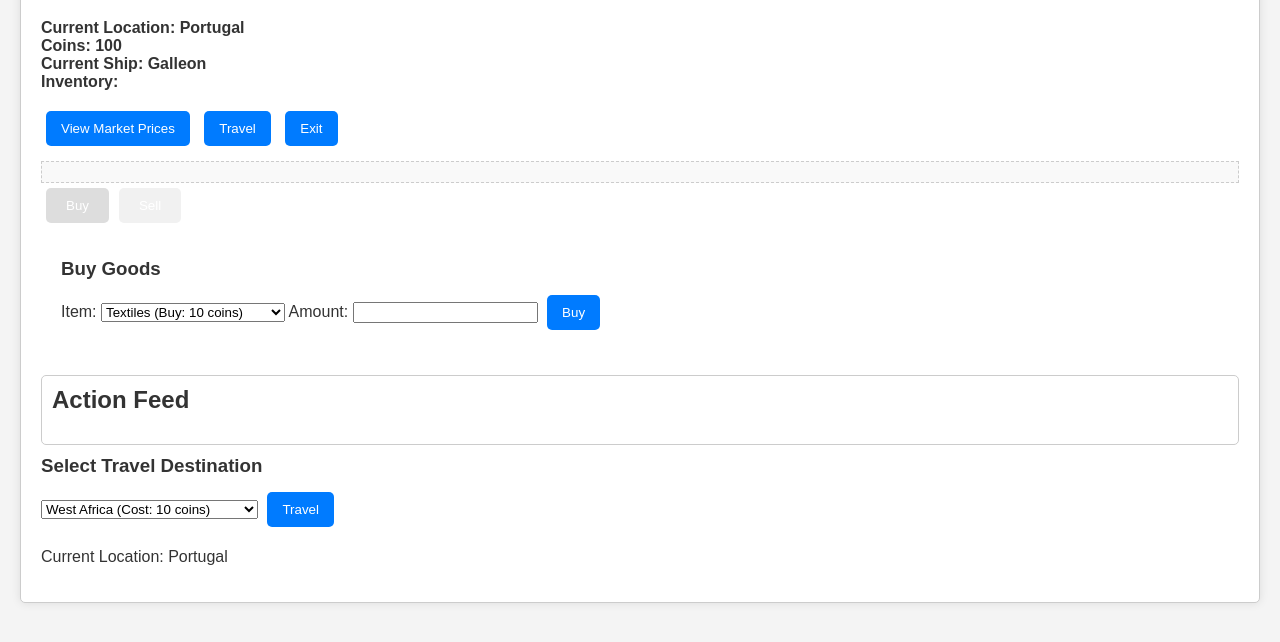
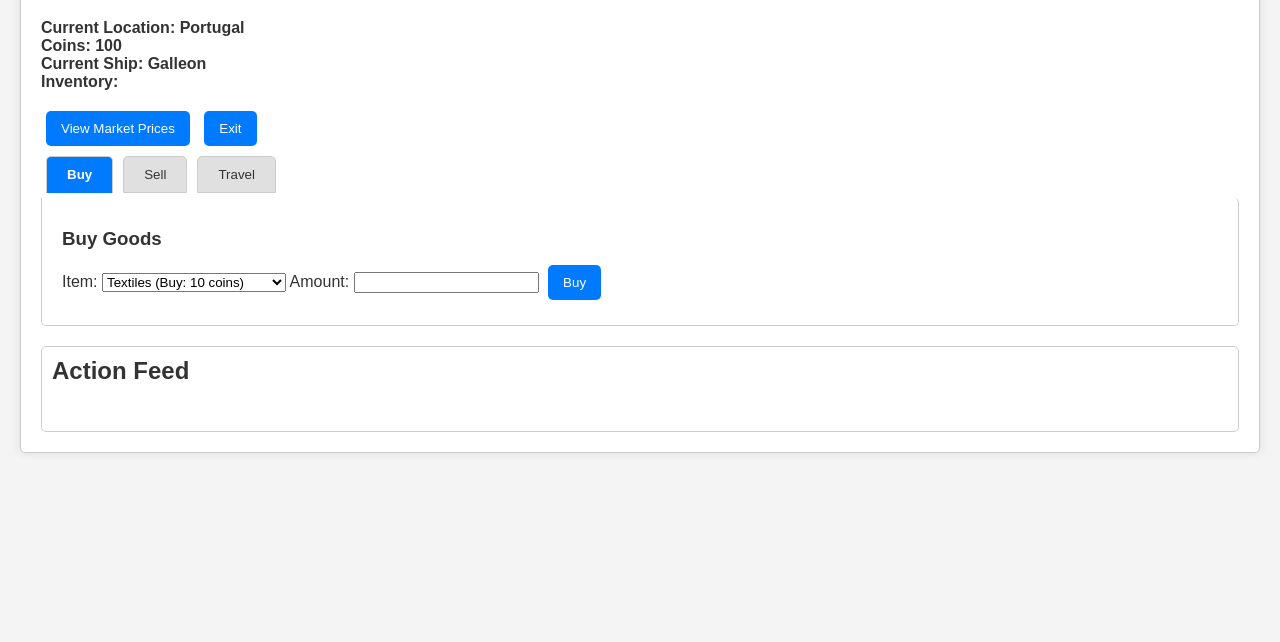
Before and after one commit to rebanto/maritime-merchants, a plain HTML site: page index.html in a window 1280 px wide. Both pictures are taken after a click on the button "Buy". Shown: the part 102-744 px from the top of the page. Drawn offline with Linux system fonts and the light colour scheme.

Commit message:
travel functionality done

```diff
--- a/index.html
+++ b/index.html
@@ -16,14 +16,13 @@
             <div id="inventory">Inventory: Empty</div>
         </div>
         <button onclick="showMarketPricesPopup()">View Market Prices</button>
-        <button onclick="travel()">Travel</button>
         <button onclick="exitGame()">Exit</button>
-        <div id="output"></div>
 
         <div id="market-section">
             <div class="tabs">
-                <button id="buy-tab" class="tab-button active">Buy</button>
-                <button id="sell-tab" class="tab-button">Sell</button>
+                <button id="buy-tab" class="tab-button active" onclick="showTab('buy')">Buy</button>
+                <button id="sell-tab" class="tab-button" onclick="showTab('sell')">Sell</button>
+                <button id="travel-tab" class="tab-button" onclick="showTab('travel')">Travel</button>
             </div>
 
             <div id="buy-section" class="tab-content">
@@ -47,6 +46,13 @@
                 <input type="number" id="sell-amount" min="1">
                 <button id="sell-button">Sell</button>
             </div>
+
+            <!-- Travel Section (Will show when Travel tab is active) -->
+            <div id="travel-section" class="tab-content" style="display: none;">
+                <label for="travel-destination">Choose Destination:</label>
+                <select id="travel-destination"></select>
+                <button id="travel-button" onclick="travelToDestination()">Travel</button>
+            </div>
         </div>
 
     <!-- Feed Section -->
@@ -64,13 +70,6 @@
         </div>
     </div>
 
-    <div>
-        <h3>Select Travel Destination</h3>
-        <select id="travel-destination"></select>
-        <button id="travel-button">Travel</button>
-        <p id="current-location">Current Location: Portugal</p> <!-- Initially set to Portugal -->
-    </div>
-
     <script src="script.js"></script>
 </body>
 </html>
--- a/script.js
+++ b/script.js
@@ -135,17 +135,18 @@ const travelCosts = {
     }
 };
 
-// log actions to the feed
 function logAction(action) {
     const feed = document.getElementById('action-feed');
     const newAction = document.createElement('li');
     newAction.innerText = action;
-    feed.appendChild(newAction);
+    feed.insertBefore(newAction, feed.firstChild); // add at top
 }
+
 
 // update the UI status
 function updateStatus() {
     document.getElementById('coins').innerText = `Coins: ${coins}`;
+    document.getElementById('current-location').innerText = `Current Location: ${currentLocation}`;
     document.getElementById('inventory').innerText = `Inventory: ${inventory.length ? inventory.join(', ') : 'Empty'}`;
 }
 
@@ -166,7 +167,6 @@ function updateBuyOptions() {
         }
     });
 
-    // If no options are available, notify the player
     if (buyItemSelect.options.length === 0) {
         buyItemSelect.innerHTML = `<option disabled>No goods available to buy</option>`;
     }
@@ -200,7 +200,6 @@ function buyGoods() {
 
     const itemPrice = goodsPrices[currentLocation][buyItem].buy;
     if (itemPrice !== null && coins >= itemPrice * buyAmount) {
-        // Deduct coins and add to inventory
         coins -= itemPrice * buyAmount;
         for (let i = 0; i < buyAmount; i++) {
             inventory.push(buyItem);
@@ -224,7 +223,6 @@ function sellGoods() {
         const itemCount = inventory.filter(item => item === sellItem).length;
 
         if (itemCount >= sellAmount) {
-            // Remove from inventory and add coins
             for (let i = 0; i < sellAmount; i++) {
                 inventory.splice(inventory.indexOf(sellItem), 1);
             }
@@ -239,39 +237,52 @@ function sellGoods() {
     }
 }
 
-// event listeners for button clicks
-document.getElementById("buy-button").addEventListener('click', buyGoods);
-document.getElementById("sell-button").addEventListener('click', sellGoods);
-
 // Tab switching functionality
 document.getElementById("buy-tab").addEventListener('click', function() {
-    document.getElementById("buy-section").style.display = "block";
-    document.getElementById("sell-section").style.display = "none";
-    document.getElementById("buy-tab").classList.add('active');
-    document.getElementById("sell-tab").classList.remove('active');
+    switchTab("buy");
 });
 
 document.getElementById("sell-tab").addEventListener('click', function() {
-    document.getElementById("buy-section").style.display = "none";
-    document.getElementById("sell-section").style.display = "block";
-    document.getElementById("sell-tab").classList.add('active');
-    document.getElementById("buy-tab").classList.remove('active');
+    switchTab("sell");
 });
 
-// travel between locations
-function travel() {
-    const output = document.getElementById('output');
-    const previousLocation = currentLocation;
-    currentLocation = (currentLocation === "Portugal") ? "West Africa" : "Portugal"; // For simplicity, toggling locations for now
-    output.innerText = `You have traveled to ${currentLocation}.`;
-    logAction(`Traveled from ${previousLocation} to ${currentLocation}.`);
+document.getElementById("travel-tab").addEventListener('click', function() {
+    switchTab("travel");
+});
 
-    // Update the UI to reflect the new location
-    document.getElementById('current-location').innerText = `Current Location: ${currentLocation}`;
+function switchTab(tab) {
+    // hide all sections
+    document.getElementById("buy-section").style.display = "none";
+    document.getElementById("sell-section").style.display = "none";
+    document.getElementById("travel-section").style.display = "none";
 
-    updateStatus();
+    // remove active class from all tabs
+    document.getElementById("buy-tab").classList.remove('active');
+    document.getElementById("sell-tab").classList.remove('active');
+    document.getElementById("travel-tab").classList.remove('active');
+
+    // show the selected section and add active class to the selected tab
+    if (tab === "buy") {
+        document.getElementById("buy-section").style.display = "block";
+        document.getElementById("buy-tab").classList.add('active');
+    } else if (tab === "sell") {
+        document.getElementById("sell-section").style.display = "block";
+        document.getElementById("sell-tab").classList.add('active');
+    } else if (tab === "travel") {
+        document.getElementById("travel-section").style.display = "block";
+        document.getElementById("travel-tab").classList.add('active');
+    }
 }
 
+document.addEventListener('DOMContentLoaded', function() {
+    // hide all sections in beginning
+    document.getElementById('buy-section').style.display = 'none';
+    document.getElementById('sell-section').style.display = 'none';
+    document.getElementById('travel-section').style.display = 'none';
+    document.getElementById('buy-tab').classList.remove('active');
+    document.getElementById('sell-tab').classList.remove('active');
+    document.getElementById('travel-tab').classList.remove('active');
+});
 
 // show all market prices in a popup
 function showMarketPricesPopup() {
@@ -314,74 +325,62 @@ function buildMarketPricesTables() {
     return itemTablesHTML;
 }
 
-// Update the UI with the travel options based on current location
+// update the travel destinations based on the current location
 function updateTravelOptions() {
-    const travelSelect = document.getElementById('travel-destination');
-    const availableDestinations = Object.keys(travelCosts[currentLocation]);
+    const travelDestinationSelect = document.getElementById('travel-destination');
+    travelDestinationSelect.innerHTML = ''; // Clear existing options
 
-    travelSelect.innerHTML = ''; // Clear previous options
+    const destinations = Object.keys(travelCosts[currentLocation]);
 
-    availableDestinations.forEach(destination => {
-        const cost = travelCosts[currentLocation][destination];
+    destinations.forEach(destination => {
         const option = document.createElement('option');
         option.value = destination;
-        option.innerText = `${destination} (Cost: ${cost} coins)`;
-        travelSelect.appendChild(option);
+        option.innerText = destination;
+        travelDestinationSelect.appendChild(option);
     });
+}
 
-    // If no options available, notify the user
-    if (travelSelect.options.length === 0) {
-        travelSelect.innerHTML = `<option disabled>No destinations available</option>`;
+// handle traveling to the selected destination
+function travelToDestination() {
+    const destination = document.getElementById('travel-destination').value;
+
+    if (!destination) {
+        alert('Please select a destination');
+        return;
+    }
+
+    const travelCost = travelCosts[currentLocation][destination];
+
+    if (coins >= travelCost) {
+        coins -= travelCost;
+        logAction(`Traveled from ${currentLocation} to ${destination} for ${travelCost} coins.`);
+        currentLocation = destination;
+        updateStatus();
+        updateTravelOptions()
+    } else {
+        alert('Invalid location.');
     }
 }
 
-// Travel to a selected location
-function travel() {
-    const travelSelect = document.getElementById('travel-destination');
-    const selectedDestination = travelSelect.value;
-
-    if (!selectedDestination) return; // Ensure a destination is selected
-
-    const travelCost = travelCosts[currentLocation][selectedDestination];
-
-    if (coins >= travelCost) {
-        // Deduct travel cost and update location
-        coins -= travelCost;
-        const previousLocation = currentLocation;
-        currentLocation = selectedDestination;
-
-        logAction(`Traveled from ${previousLocation} to ${currentLocation} for ${travelCost} coins.`);
-        updateStatus();
-        document.getElementById('current-location').innerText = `Current Location: ${currentLocation}`;
-
-        updateTravelOptions(); // Update travel options based on the new location
-    } else {
-        logAction(`Not enough coins to travel to ${selectedDestination}.`);
-    }
-}
-
-// Update the status area with current information
+// update top area
 function updateStatus() {
     document.getElementById('coins').innerText = `Coins: ${coins}`;
     document.getElementById('current-ship').innerText = `Current Ship: ${currentShip}`;
+    document.getElementById('current-location').innerText = `Current Location: ${currentLocation}`;
     document.getElementById('inventory').innerText = `Inventory: ${inventory.join(', ')}`;
 }
 
-// Log actions to the feed
-function logAction(message) {
+// log actions to the feed
+function logAction(action) {
     const feed = document.getElementById('action-feed');
     const newAction = document.createElement('li');
-    newAction.innerText = message;
-    feed.appendChild(newAction);
+    newAction.innerText = action;
+    feed.insertBefore(newAction, feed.firstChild); // insert at top
 }
 
-// Event listener for travel button
-document.getElementById("travel-button").addEventListener('click', travel);
-
-// Initialize travel options and update UI on page load
+// init game UI
+updateStatus();
 updateTravelOptions();
-
-// Initialize game UI
-updateStatus();
 updateBuyOptions();
 updateSellOptions();
+showTab('buy');
--- a/styles.css
+++ b/styles.css
@@ -72,6 +72,8 @@ button:hover {
 #action-feed {
     list-style-type: none;
     padding: 0;
+    max-height: 200px;
+    overflow-y: auto;
 }
 
 #action-feed li {
@@ -143,18 +145,32 @@ h3 {
 .tab-button {
     padding: 10px 20px;
     cursor: pointer;
-    border: none;
-    background-color: #f1f1f1;
+    border: 1px solid #ccc;
+    background-color: #e0e0e0;
+    color: #333;
     margin-right: 5px;
+    border-radius: 5px 5px 0 0;
+    transition: background-color 0.3s;
+}
+
+.tab-button:hover {
+    background-color: #d1d1d1;
 }
 
 .tab-button.active {
-    background-color: #ddd;
+    background-color: #007bff;
+    color: #fff;
+    font-weight: bold;
+    border-bottom: none;
 }
 
 .tab-content {
     padding: 20px;
     display: none;
+    border: 1px solid #ccc;
+    border-top: none;
+    border-radius: 0 5px 5px 5px;
+    background-color: #fff;
 }
 
 .tab-content.active {
```
